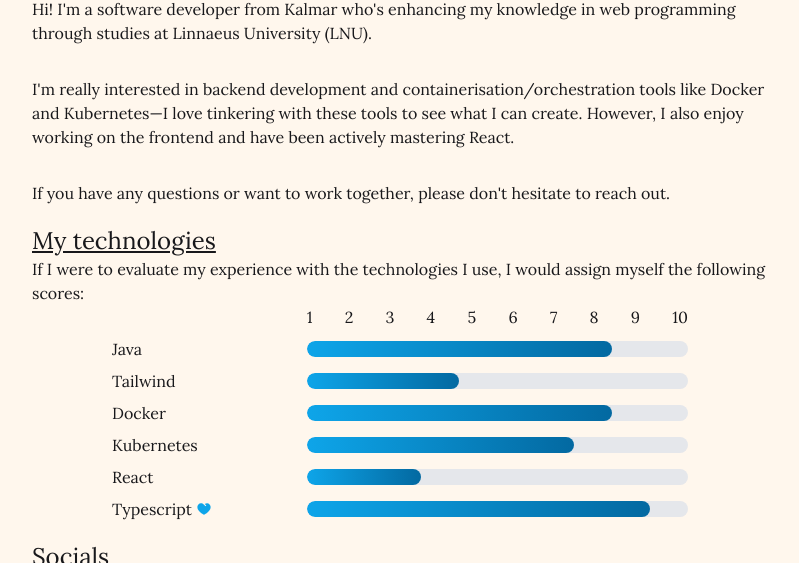
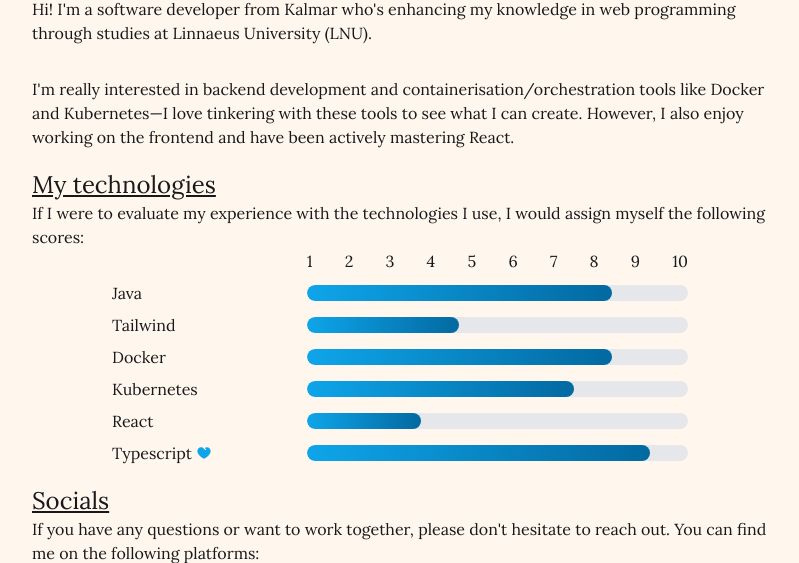
Before and after one commit to samuelmevik/portfolio, a website built with Vite: page index.html in a window 1280 px wide. Shown: the part 495-1058 px from the top of the page, without its empty margins (240-1039 px from the left). Built offline with nearby package versions, Linux system fonts and the light colour scheme; files whose address does not match are found by name.

Commit message:
Misc: Changed location of text

```diff
--- a/index.html
+++ b/index.html
@@ -134,10 +134,6 @@
             also enjoy working on the frontend and have been actively mastering
             React.
           </p>
-          <p class="pt-8">
-            If you have any questions or want to work together, please don't
-            hesitate to reach out.
-          </p>
         </section>
 
         <section class="card">
@@ -235,7 +231,10 @@
 
         <section class="card">
           <h2 class="text-2xl underline">Socials</h2>
-          <p>You can find me on the following platforms:</p>
+          <p>
+            If you have any questions or want to work together, please don't
+            hesitate to reach out. You can find me on the following platforms:
+          </p>
           <ul class="inline-flex flex-col gap-2 sm:pl-20">
             <li class="inline-flex items-center gap-2">
               <img src="github-svgrepo.svg" alt="github-logo" class="size-4" />
```
